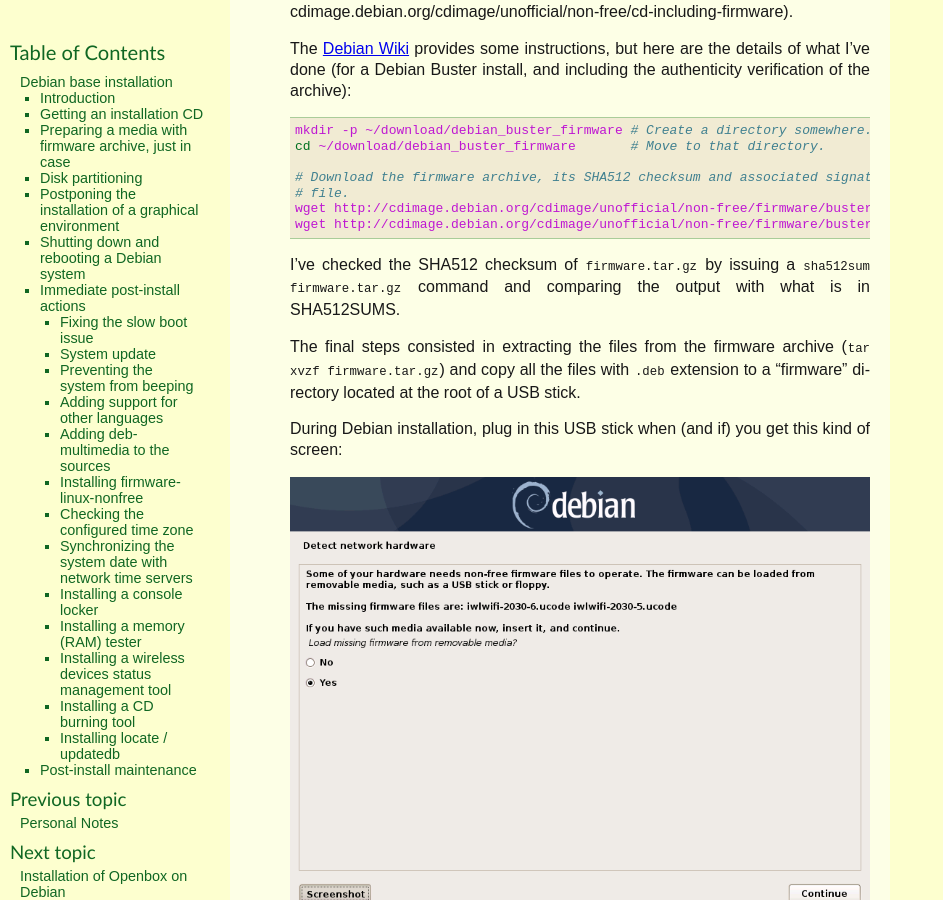
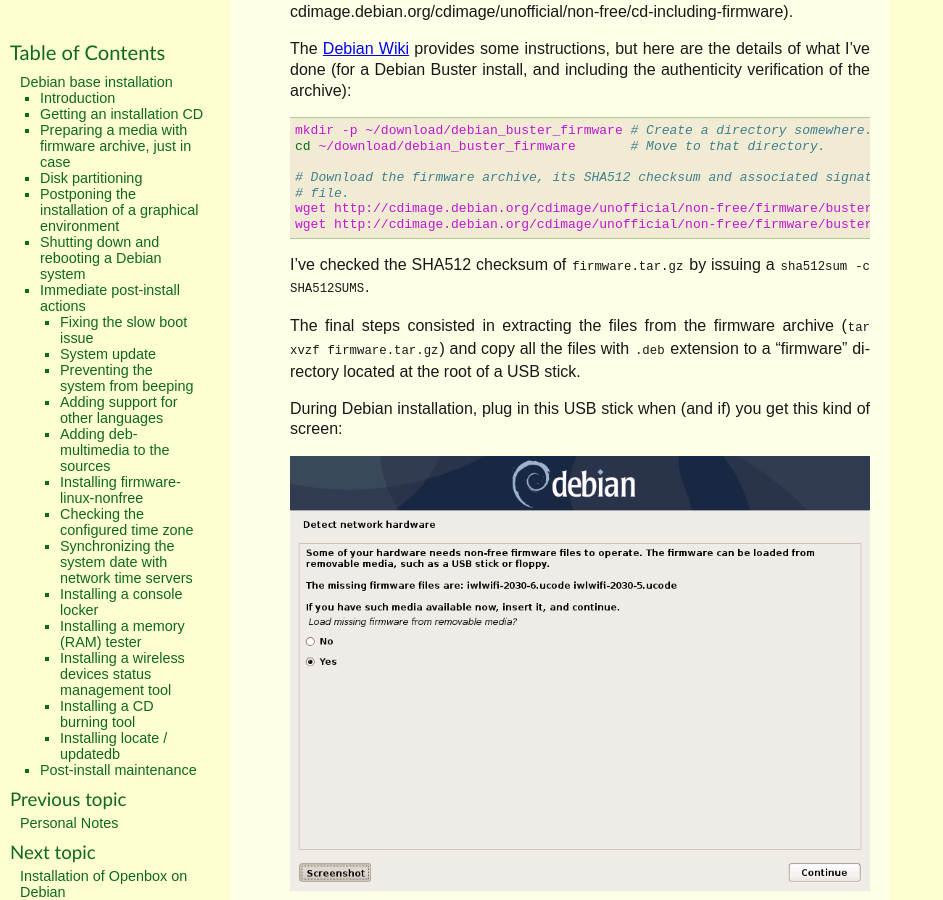
Before and after one commit to thierr26/thierr26_personal_notes_sphinx_sources, a Sphinx documentation site: the page built from source/debian_base_install.rst, in a window 1280 px wide and 900 px high, scrolled down 2236 px. Shown: the whole window, without its empty margins (0-943 px from the left). Built offline with Sphinx 7.4.7, drawn with Linux system fonts in a browser that asks for light colours.

Commit message:
Do minor improvements

```diff
--- a/source/debian_base_install.rst
+++ b/source/debian_base_install.rst
@@ -120,8 +120,7 @@
   wget http://cdimage.debian.org/cdimage/unofficial/non-free/firmware/buster/current/SHA512SUMS
 
 I've checked the SHA512 checksum of ``firmware.tar.gz`` by issuing a
-``sha512sum firmware.tar.gz`` command and comparing the output with what is in
-SHA512SUMS.
+``sha512sum -c SHA512SUMS``.
 
 The final steps consisted in extracting the files from the firmware archive
 (``tar xvzf firmware.tar.gz``) and copy all the files with ``.deb`` extension
--- a/source/debian_unstable_vm.rst
+++ b/source/debian_unstable_vm.rst
@@ -157,7 +157,6 @@
 .. index::
   triple: Debian; testing; installer
   single: wget
-  single: gpg
 
 Debian testing installer images are available for download and updated daily
 (for the small ("netinst") images at least).
--- a/source/fs_win_no_privilege.rst
+++ b/source/fs_win_no_privilege.rst
@@ -189,4 +189,4 @@
 Download the Windows version of `GNU Privacy Guard
 <https://en.wikipedia.org/wiki/GNU_Privacy_Guard>`_ from
 https://gpg4win.org/download.html and run the installation program. Right after
-install you can use ``gpg`` commands in the Windows command line.
+install you can issue ``gpg`` commands in the Windows command line.
```
